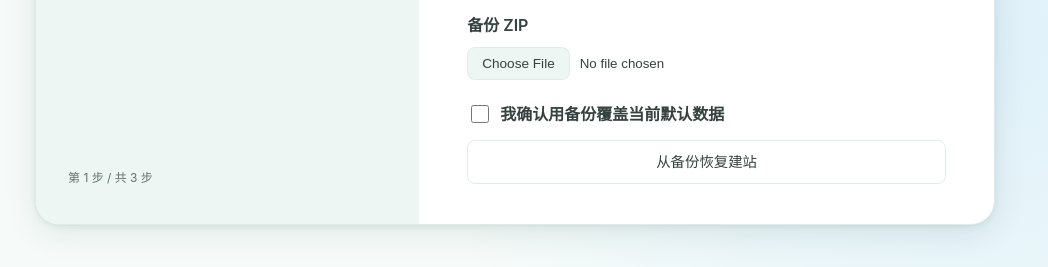
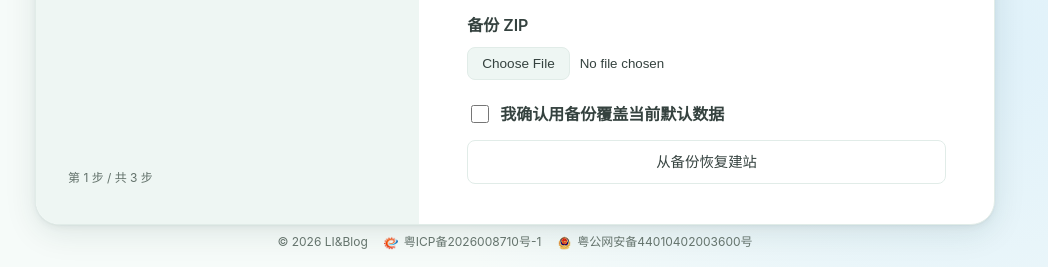
Before and after one commit to Lzf07123/Li-Blgo, a FastAPI app: page /admin/setup/basic in a window 1280 px wide. Shown: the part 774-1041 px from the top of the page, without its empty margins (125-1173 px from the left). Run offline with FastAPI, Linux system fonts and the light colour scheme; data comes from the database, SQL or seed files in the repository.

Commit message:
style: 前端 UI 对齐 Li&Panel——顶栏 sticky 玻璃化与认证页底部备案页脚
- tokens.css 新增 --liblog-header-bg/border/blur（明暗两套，surface/85 + 8px blur）
- style.css 顶栏恢复 sticky + 玻璃效果，内层 max-w-7xl，移除覆盖 sticky 的 position:relative
- admin 登录/设置页新增 auth-footer（版权 + ICP/公安备案，占位字符走 strings.yaml）
- 同步 MASTER.md / BRAND.md / 设计文档

```diff
--- a/admin/main.py
+++ b/admin/main.py
@@ -356,7 +356,27 @@ def render(request: Request, name: str, context: dict) -> HTMLResponse:
     context.setdefault("flash", flash)
     context.setdefault("flash_type", "error" if request.query_params.get("error") else "ok")
     context.setdefault("asset_version", _asset_version())
+    context.setdefault("year", datetime.date.today().year)
+    context.setdefault("footer_icon_fallback", _footer_icon_fallback())
     return templates.TemplateResponse(request, name, context)
+
+
+_footer_fallback_cache = {"mtime": 0.0, "value": "◱"}
+
+
+def _footer_icon_fallback() -> str:
+    """strings.yaml 的 footer.icon_fallback（备案图标占位字符），mtime 缓存。"""
+    try:
+        p = settings.config_root / "strings.yaml"
+        mtime = p.stat().st_mtime
+        if _footer_fallback_cache["mtime"] != mtime:
+            strings = store.load_yaml("strings")
+            footer = strings.get("footer") or {}
+            _footer_fallback_cache["mtime"] = mtime
+            _footer_fallback_cache["value"] = footer.get("icon_fallback", "◱")
+    except Exception:
+        pass
+    return _footer_fallback_cache["value"]
 
 
 def _asset_version() -> dict:
--- a/admin/templates/login.html
+++ b/admin/templates/login.html
@@ -71,5 +71,6 @@
       }
     })();
   </script>
+  {% include "partials/auth_footer.html" %}
 </body>
 </html>
--- /dev/null
+++ b/admin/templates/partials/auth_footer.html
@@ -0,0 +1,29 @@
+<footer class="auth-footer">
+  <p class="auth-footer-copy">{{ brand.copyright | replace("{year}", year|string) }}</p>
+  <div class="auth-footer-beian">
+    {% if brand.icp %}
+    <a class="beian-link" href="{{ brand.icp_url }}" rel="nofollow" target="_blank">
+      <span class="beian-icon" aria-hidden="true">
+        {% if brand.icp_icon %}
+        <img class="beian-icon-img" src="{{ brand.icp_icon }}" alt="" onerror="this.outerHTML='<span class=&quot;filing-icon-placeholder&quot;>{{ footer_icon_fallback }}</span>'">
+        {% else %}
+        <span class="filing-icon-placeholder">{{ footer_icon_fallback }}</span>
+        {% endif %}
+      </span>
+      <span class="beian-text">{{ brand.icp }}</span>
+    </a>
+    {% endif %}
+    {% if brand.police %}
+    <a class="beian-link" href="{{ brand.police_url }}" rel="nofollow" target="_blank">
+      <span class="beian-icon" aria-hidden="true">
+        {% if brand.police_icon %}
+        <img class="beian-icon-img" src="{{ brand.police_icon }}" alt="" onerror="this.outerHTML='<span class=&quot;filing-icon-placeholder&quot;>{{ footer_icon_fallback }}</span>'">
+        {% else %}
+        <span class="filing-icon-placeholder">{{ footer_icon_fallback }}</span>
+        {% endif %}
+      </span>
+      <span class="beian-text">{{ brand.police }}</span>
+    </a>
+    {% endif %}
+  </div>
+</footer>
--- a/admin/templates/setup_account.html
+++ b/admin/templates/setup_account.html
@@ -65,5 +65,6 @@
       pw2.addEventListener("input", update);
     })();
   </script>
+  {% include "partials/auth_footer.html" %}
 </body>
 </html>
--- a/admin/templates/setup_basic.html
+++ b/admin/templates/setup_basic.html
@@ -70,5 +70,6 @@
       </form>
     </section>
   </main>
+  {% include "partials/auth_footer.html" %}
 </body>
 </html>
--- a/themes/blog-theme/static/css/admin.css
+++ b/themes/blog-theme/static/css/admin.css
@@ -234,7 +234,40 @@
 .auth-form-grid legend { font-weight: 700; margin: 8px 0 2px; }
 .btn-block { width: 100%; }
 
+.auth-page { position: relative; }
+
+/* ---------- 认证页底部（对齐 Li&Panel AuthShell：版权 + 备案） ---------- */
+.auth-footer {
+  position: absolute;
+  left: 0;
+  right: 0;
+  bottom: 16px;
+  display: flex;
+  flex-wrap: wrap;
+  align-items: center;
+  justify-content: center;
+  gap: 6px 16px;
+  padding: 0 24px;
+  color: var(--liblog-muted);
+  font-size: 0.75rem;
+  line-height: 1.4;
+  text-align: center;
+}
+.auth-footer-copy { margin: 0; }
+.auth-footer-beian {
+  display: flex;
+  flex-wrap: wrap;
+  gap: 6px 16px;
+  justify-content: center;
+}
+.auth-footer a { color: var(--liblog-muted); }
+.auth-footer a:hover { color: var(--liblog-primary); }
+@media (max-height: 720px) {
+  .auth-footer { position: static; margin-top: 28px; }
+}
+
 /* ---------- 表单 ---------- */
+
 label { display: block; margin: 12px 0; font-weight: 600; }
 label input, label select, label textarea { display: block; }
 textarea.mono, input.mono { font-family: ui-monospace, "SF Mono", Menlo, Consolas, monospace; font-size: 0.85rem; }
--- a/themes/blog-theme/static/css/style.css
+++ b/themes/blog-theme/static/css/style.css
@@ -77,11 +77,13 @@ main:focus { outline: none; }
   flex-shrink: 0;
   height: var(--header-h);
   padding: 0;
-  border-bottom: 1px solid var(--liblog-border);
-  background: var(--liblog-bg);
+  border-bottom: 1px solid var(--liblog-header-border);
+  background: var(--liblog-header-bg);
+  -webkit-backdrop-filter: blur(var(--liblog-header-blur));
+  backdrop-filter: blur(var(--liblog-header-blur));
 }
 .nav-inner {
-  width: min(1024px, calc(100% - 32px));
+  width: min(1280px, calc(100% - 32px));
   height: 100%;
   margin: 0 auto;
   display: flex;
@@ -680,7 +682,7 @@ input:focus, select:focus, textarea:focus {
   to { opacity: 1; transform: none; }
 }
 
-.site-header, .page-shell, .site-footer { position: relative; z-index: 1; }
+.page-shell, .site-footer { position: relative; z-index: 1; }
 
 /* ---------- 全局氛围层（除扫掠光束外的子模块全量视觉） ---------- */
 .ambient {
@@ -1285,7 +1287,7 @@ mark {
     right: 0;
     z-index: 1;
     margin-left: auto;
-    background: var(--liblog-bg);
+    background: var(--liblog-header-bg);
   }
   .page-shell { width: min(720px, calc(100% - 28px)); padding-bottom: 32px; }
   .hero { padding: 32px 0 16px; }
--- a/themes/blog-theme/static/css/tokens.css
+++ b/themes/blog-theme/static/css/tokens.css
@@ -37,6 +37,11 @@
   --liblog-btn-dark-bg: #17332e;
   --liblog-btn-dark-fg: #f0f2f4;
   --liblog-btn-dark-border: rgba(240, 242, 244, 0.14);
+
+  /* 页头（浅）：对齐 Li&Panel AppHeader（bg-surface/85 + border-border + backdrop-blur） */
+  --liblog-header-bg: rgba(255, 255, 255, 0.85);
+  --liblog-header-border: rgba(225, 236, 232, 0.85);
+  --liblog-header-blur: 8px;
 
   /* 页脚（浅）：Li-Design V1.5 规格（bg-surface/60 + border-border/60 + backdrop-blur） */
   --liblog-footer-bg: rgba(255, 255, 255, 0.6);
@@ -155,6 +160,11 @@
   --liblog-btn-dark-fg: #d7efea;
   --liblog-btn-dark-border: rgba(215, 239, 234, 0.2);
 
+  /* 页头（深）：对齐 Li&Panel AppHeader（bg-surface/85 + border-border + backdrop-blur） */
+  --liblog-header-bg: rgba(67, 73, 80, 0.85);
+  --liblog-header-border: rgba(84, 92, 100, 0.85);
+  --liblog-header-blur: 8px;
+
   /* 页脚（深）：Li-Design V1.5 规格 */
   --liblog-footer-bg: rgba(67, 73, 80, 0.6);
   --liblog-footer-border: rgba(84, 92, 100, 0.6);
```
Also changed, not shown: design-system/blog/BRAND.md (+5 -0 lines), design-system/blog/MASTER.md (+7 -2 lines), docs/superpowers/specs/2026-08-18-learning-journey-blog-design.md (+2 -0 lines).
